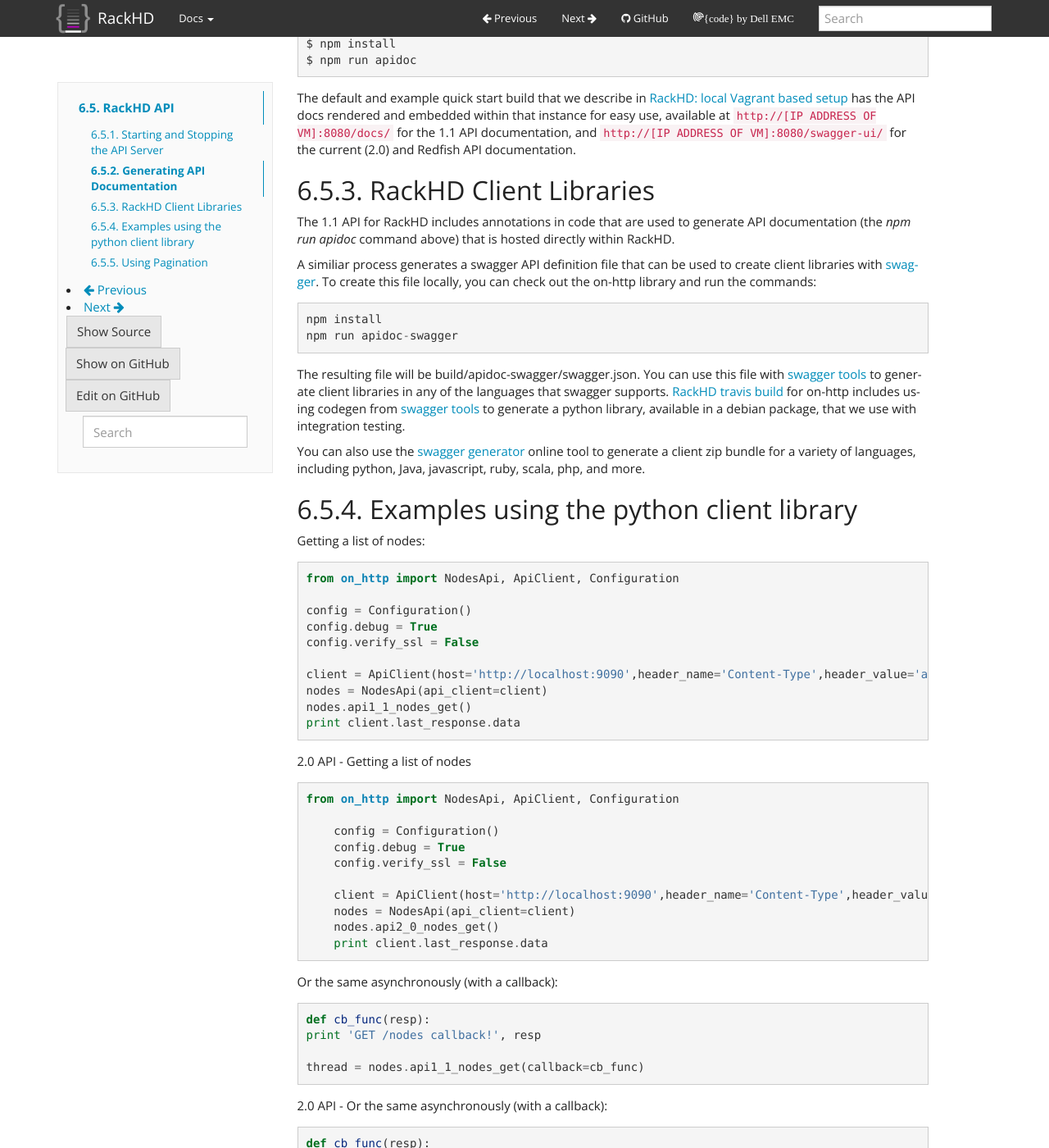
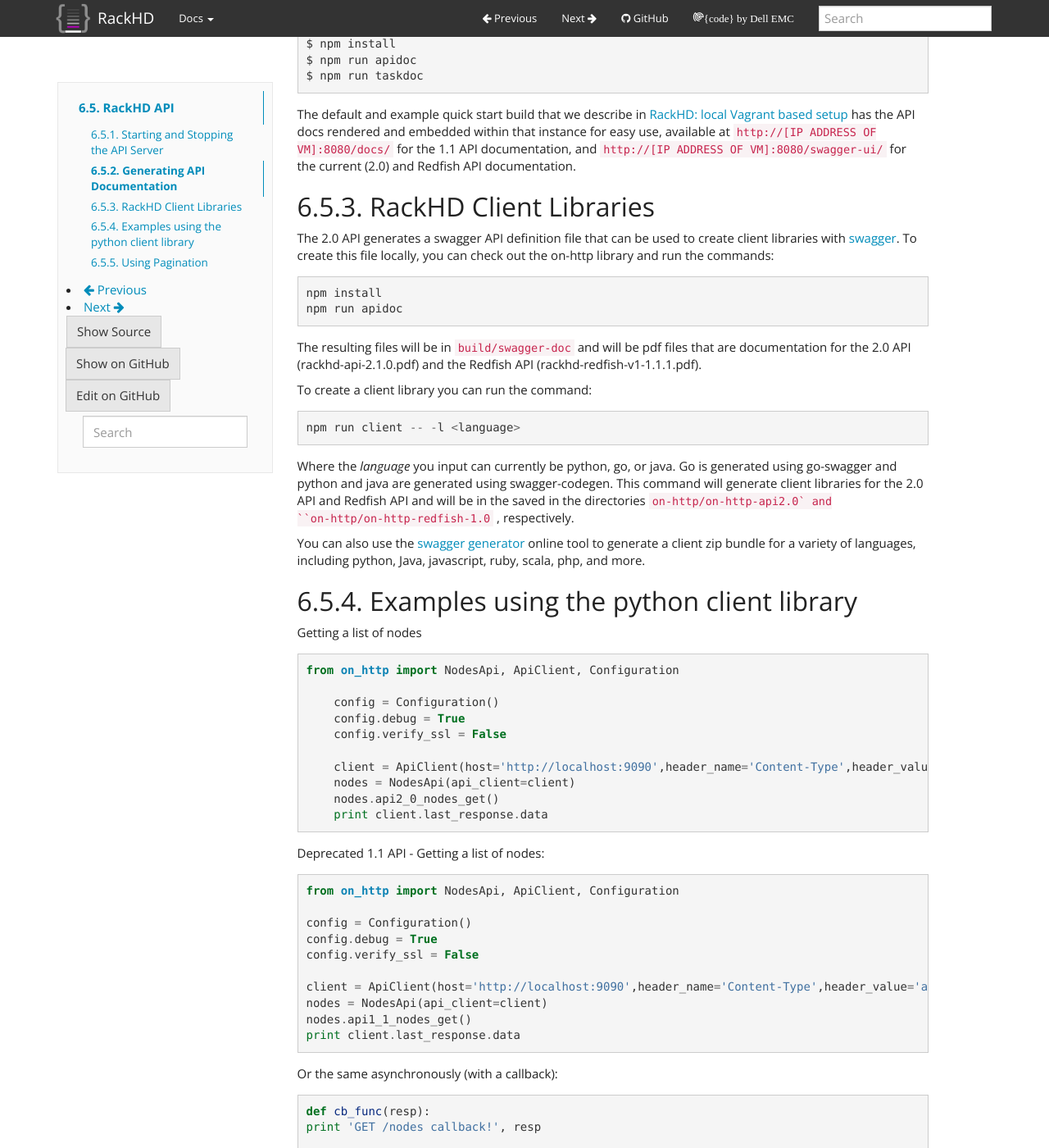
Before and after one commit to RackHD/docs, a Sphinx documentation site: the page built from docs/rackhd/rackhd_api.rst, in a window 1280 px wide and 1400 px high, scrolled down 833 px. Shown: the whole window at 82% size. Built offline with Sphinx 7.4.7, drawn with Linux system fonts in a browser that asks for light colours; some of the changed text lies outside the part shown.

Commit message:
updating docs for latest client lib generation and documentation

```diff
--- a/docs/rackhd/rackhd_api.rst
+++ b/docs/rackhd/rackhd_api.rst
@@ -52,6 +52,7 @@
   $ cd on-http
   $ npm install
   $ npm run apidoc
+  $ npm run taskdoc
 
 The default and example quick start build that we describe in :doc:`../tutorials/vagrant`
 has the API docs rendered and embedded within that instance for easy use, available
@@ -61,22 +62,24 @@
 RackHD Client Libraries
 ~~~~~~~~~~~~~~~~~~~~~~~
 
-The 1.1 API for RackHD includes annotations in code that are used to generate
-API documentation (the `npm run apidoc` command above) that is hosted directly
-within RackHD.
-
-A similiar process generates a swagger API definition file that can be used to
+The 2.0 API generates a swagger API definition file that can be used to
 create client libraries with `swagger`_. To create this file locally, you can
 check out the on-http library and run the commands::
 
     npm install
-    npm run apidoc-swagger
+    npm run apidoc
 
-The resulting file will be build/apidoc-swagger/swagger.json. You can use this
-file with `swagger tools`_ to generate client libraries in any of the languages
-that swagger supports. `RackHD travis build`_ for on-http includes using
-codegen from `swagger tools`_ to generate a python library, available in a debian
-package, that we use with integration testing.
+The resulting files will be in ``build/swagger-doc`` and will be pdf files that are documentation
+for the 2.0 API (rackhd-api-2.1.0.pdf) and the Redfish API (rackhd-redfish-v1-1.1.1.pdf).
+
+To create a client library you can run the command::
+
+    npm run client -- -l <language>
+
+Where the `language` you input can currently be python, go, or java. Go is generated
+using go-swagger and python and java are generated using swagger-codegen. This command
+will generate client libraries for the 2.0 API and Redfish API and will be in the saved
+in the directories ``on-http/on-http-api2.0` and ``on-http/on-http-redfish-1.0`` , respectively.
 
 You can also use the `swagger generator`_ online tool to generate a client zip
 bundle for a variety of languages, including python, Java, javascript, ruby,
@@ -90,7 +93,20 @@
 Examples using the python client library
 ~~~~~~~~~~~~~~~~~~~~~~~~~~~~~~~~~~~~~~~~~
 
-Getting a list of nodes::
+Getting a list of nodes ::
+
+    from on_http import NodesApi, ApiClient, Configuration
+
+        config = Configuration()
+        config.debug = True
+        config.verify_ssl = False
+
+        client = ApiClient(host='http://localhost:9090',header_name='Content-Type',header_value='application/json')
+        nodes = NodesApi(api_client=client)
+        nodes.api2_0_nodes_get()
+        print client.last_response.data
+
+Deprecated 1.1 API - Getting a list of nodes::
 
     from on_http import NodesApi, ApiClient, Configuration
 
@@ -103,32 +119,19 @@
     nodes.api1_1_nodes_get()
     print client.last_response.data
 
-2.0 API - Getting a list of nodes ::
-
-    from on_http import NodesApi, ApiClient, Configuration
-
-        config = Configuration()
-        config.debug = True
-        config.verify_ssl = False
-
-        client = ApiClient(host='http://localhost:9090',header_name='Content-Type',header_value='application/json')
-        nodes = NodesApi(api_client=client)
-        nodes.api2_0_nodes_get()
-        print client.last_response.data
-
 Or the same asynchronously (with a callback)::
 
     def cb_func(resp):
     print 'GET /nodes callback!', resp
 
-    thread = nodes.api1_1_nodes_get(callback=cb_func)
+    thread = nodes.api2_0_nodes_get(callback=cb_func)
 
-2.0 API - Or the same asynchronously (with a callback)::
+Deprecated 1.1 API - Or the same asynchronously (with a callback)::
 
     def cb_func(resp):
     print 'GET /nodes callback!', resp
 
-    thread = nodes.api2_0_nodes_get(callback=cb_func)
+    thread = nodes.api1_1_nodes_get(callback=cb_func)
 
 Using Pagination
 ~~~~~~~~~~~~~~~~
```
Also changed, not shown: other parts of docs/rackhd/rackhd_api.rst (+4 -4 lines).
